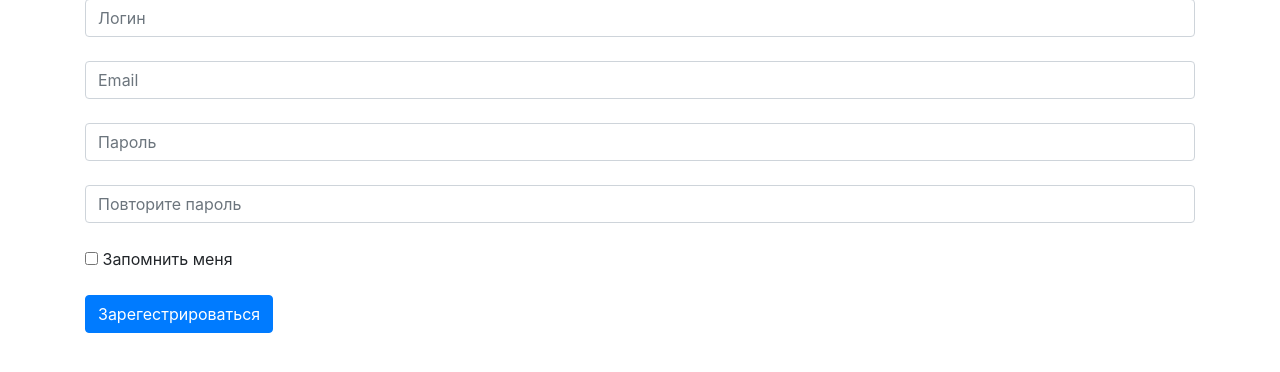
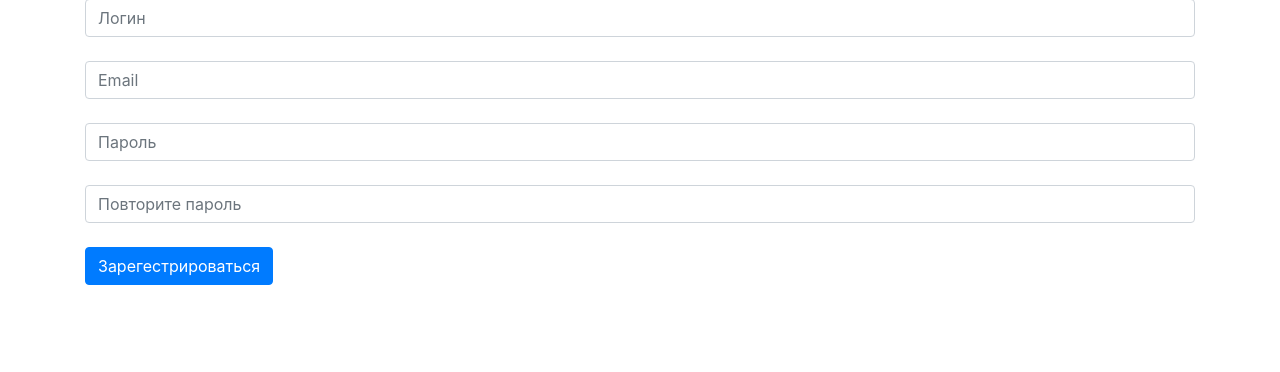
Before and after one commit to azya0/BeCode, a Flask app: page /registration in a window 1280 px wide. Shown: the part 183-555 px from the top of the page. Run offline with Flask 2, Linux system fonts and the light colour scheme; parts of the project's set-up code (start-up, migrations or seed data) failed here and were passed over; some libraries are stand-ins or nearby versions.

Commit message:
added logo

```diff
--- a/form/registration.py
+++ b/form/registration.py
@@ -12,4 +12,3 @@ class RegistrationForm(FlaskForm):
     ])
     confirm = PasswordField('Повторите пароль')
     submit = SubmitField('Зарегестрироваться')
-    remember_me = BooleanField('Запомнить меня')
--- a/pages/main_page.py
+++ b/pages/main_page.py
@@ -14,7 +14,6 @@ blueprint = flask.Blueprint(
 
 @blueprint.route('/')
 def main_page():
-    print(current_user)
     return flask.render_template("main.html", title='BeCode', postfix='', user=current_user)
 
 
--- a/templates/header.html
+++ b/templates/header.html
@@ -7,6 +7,7 @@
           href="https://stackpath.bootstrapcdn.com/bootstrap/4.4.1/css/bootstrap.min.css"
           integrity="sha384-Vkoo8x4CGsO3+Hhxv8T/Q5PaXtkKtu6ug5TOeNV6gBiFeWPGFN9MuhOf23Q9Ifjh"
           crossorigin="anonymous">
+    <link rel="icon" href="{{ url_for('static', filename='images/logo.png') }}">
     <link href="{{ url_for('static', filename='own.css') }}" rel="stylesheet"/>
     <script src="https://ajax.googleapis.com/ajax/libs/jquery/3.3.1/jquery.min.js"></script>
     <script src="https://cdnjs.cloudflare.com/ajax/libs/popper.js/1.14.0/umd/popper.min.js"></script>
@@ -44,7 +45,7 @@
                         </li>
                     {% else %}
                     <li class="nav-item">
-                        <a href="http://127.0.0.1:5000//registration" class="nav-link ml-2 my-2 py-1 becode_nav-link">Sign in</a>
+                        <a href="http://127.0.0.1:5000/registration" class="nav-link ml-2 my-2 py-1 becode_nav-link">Sign in</a>
                     </li>
                     <li class="nav-item">
                         <a href="http://127.0.0.1:5000/login" class="nav-link ml-2 my-2 py-1 becode_nav-link">Sign up</a>
--- a/templates/signin.html
+++ b/templates/signin.html
@@ -37,7 +37,6 @@
             </div>
             {% endfor %}
             </p>
-            <p>{{ form.remember_me() }} {{ form.remember_me.label }}</p>
             <p>{{ form.submit(type="submit", class="btn btn-primary") }}</p>
         </form>
     </div>
```
Also changed, not shown: db/users.db, static/images/logo.png (added).
